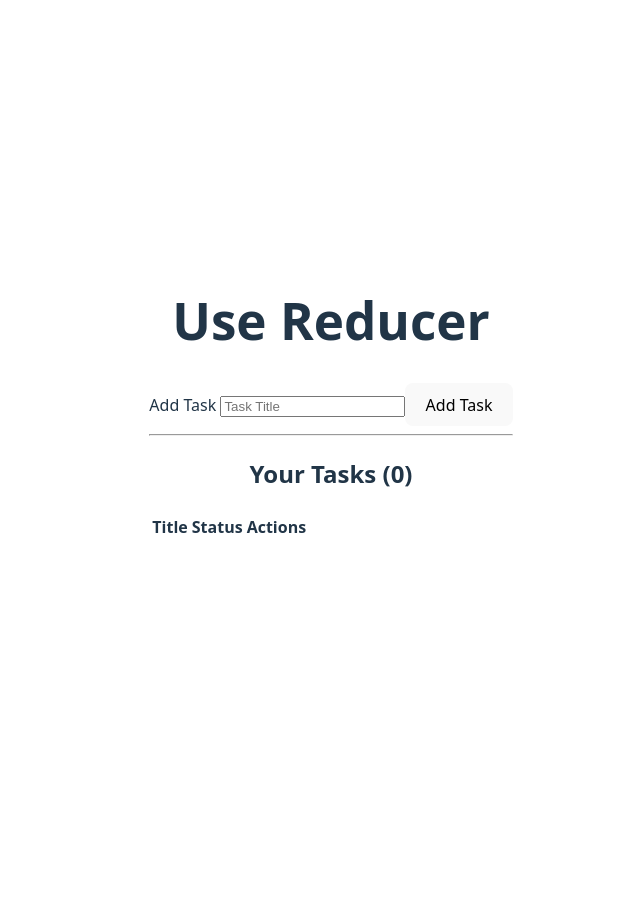
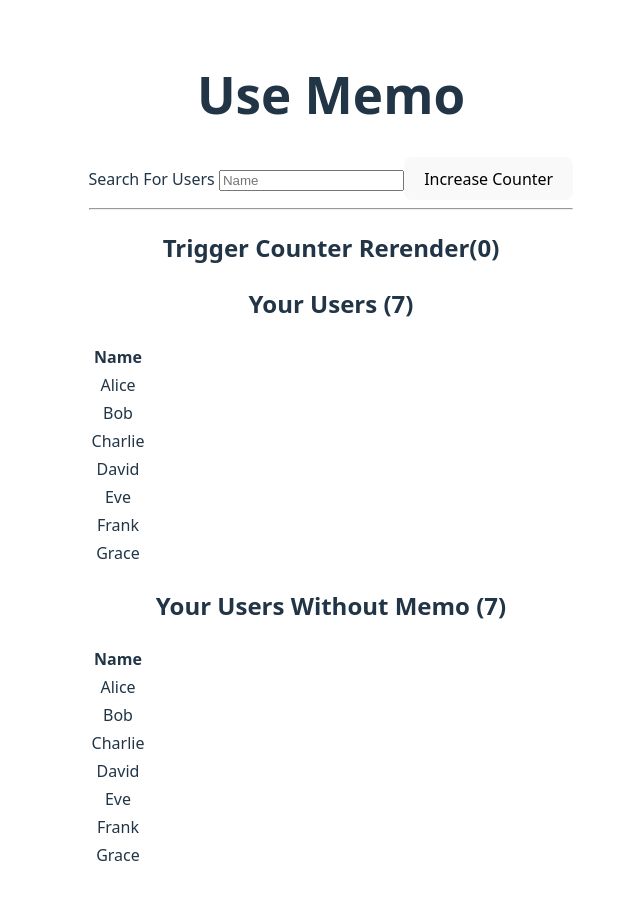
Before and after one commit to dominioncfg/react-demo, a React (Vite) app: page / in a window 1280 px wide. Shown: the whole page, without its empty margins (309-949 px from the left). Before the commit the page ends 800 px from the top, so only its background shows below. Built offline with nearby package versions, Linux system fonts and the light colour scheme.

Commit message:
Use Memo

```diff
--- /dev/null
+++ b/src/08.useMemo/MyUseMemoPage.tsx
@@ -0,0 +1,82 @@
+import { useMemo, useState } from "react"
+import { MyButton } from "../01.component/MyButton"
+
+const users = [
+    "Alice",
+    "Bob",
+    "Charlie",
+    "David",
+    "Eve",
+    "Frank",
+    "Grace",
+];
+
+export const MyUseMemoPage = () => {
+    const [searchQuery, setSearchQuery] = useState('');
+    const [count, setCounter] = useState(0);
+
+    const filteredUsers = useMemo(() => {
+        console.log("Filtering users with memo...");
+        return users.filter(user =>
+            user.toLowerCase().includes(searchQuery.toLowerCase())
+        );
+    }, [searchQuery]);
+
+
+    const searchFilteredUsersWithoutMemo = () => {
+        console.log("Filtering users without memo...");
+        return users.filter(user =>
+            user.toLowerCase().includes(searchQuery.toLowerCase())
+        );
+    }
+
+    const filteredUsersWithoutMemo = searchFilteredUsersWithoutMemo();
+    return (
+        <div>
+            <h1>Use Memo</h1>
+            <div>
+                <label>Search For Users </label>
+                <input type="text" value={searchQuery} onChange={(e) => setSearchQuery(e.target.value)} placeholder="Name" />
+                <MyButton label='Increase Counter' variant='primary' onClick={()=>setCounter(count + 1)} />
+            </div>
+            <hr />
+            <h2>Trigger Counter Rerender({count})</h2>
+            <h2>Your  Users ({filteredUsers.length})</h2>
+            <div>
+                <table>
+                    <thead>
+                        <tr>
+                            <th>Name</th>
+                        </tr>
+                    </thead>
+                    <tbody>
+                        {filteredUsers.map((t, i) =>
+                            <tr key={i}>
+                                <td>{t}</td>
+                            </tr>
+                        )}
+                    </tbody>
+                </table>
+            </div>
+
+            <h2>Your  Users Without Memo ({filteredUsersWithoutMemo.length})</h2>
+            <div>
+                <table>
+                    <thead>
+                        <tr>
+                            <th>Name</th>
+                        </tr>
+                    </thead>
+                    <tbody>
+                        {filteredUsersWithoutMemo.map((t, i) =>
+                            <tr key={i}>
+                                <td>{t}</td>
+                            </tr>
+                        )}
+                    </tbody>
+                </table>
+            </div>
+
+        </div>
+    )
+}
--- a/src/main.tsx
+++ b/src/main.tsx
@@ -2,12 +2,12 @@ import { StrictMode } from 'react'
 import { createRoot } from 'react-dom/client'
 import './index.css'
 import './App.css'
-import { MyUseReducerPage } from './07.useReducer/MyUseReducerPage.tsx'
+import { MyUseMemoPage } from './08.useMemo/MyUseMemoPage.tsx'
 
 createRoot(document.getElementById('root')!).render(
   <StrictMode>
     <div>
-        <MyUseReducerPage/>
+        <MyUseMemoPage/>
     </div>
   </StrictMode>,
 )
```
Also changed, not shown: todo.txt.
